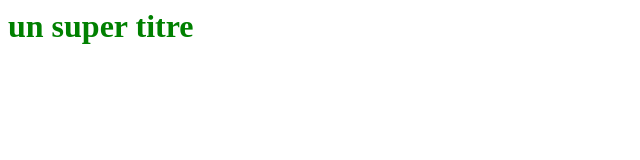
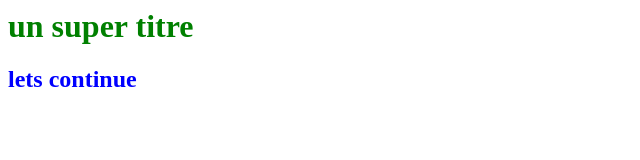
Before and after one commit to padaou/OpenClassroomsProject, a plain HTML site: page index.html in a window 1280 px wide. Shown: the whole page, without its empty margins (0-640 px from the left). Drawn offline with Linux system fonts and the light colour scheme.

Commit message:
modification dans les fichier html et css

```diff
--- a/index.html
+++ b/index.html
@@ -2,11 +2,12 @@
 <html>
 <head>
 	<title>
-	"thats just for training"
+	thats just for training
 	</title>
 	<link rel ="stylesheet" type="text/css" href="styles.css">
 </head>
 <boby>
 	<h1>un super titre</h1>
+	<h2>lets continue</h2>
 </boby>
 </html>
--- a/styles.css
+++ b/styles.css
@@ -1,3 +1,6 @@
 h1{
 	color: green;
 }
+h2{
+	color: blue;
+}
```
